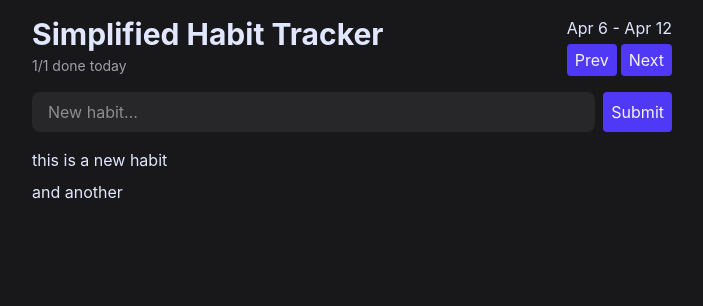
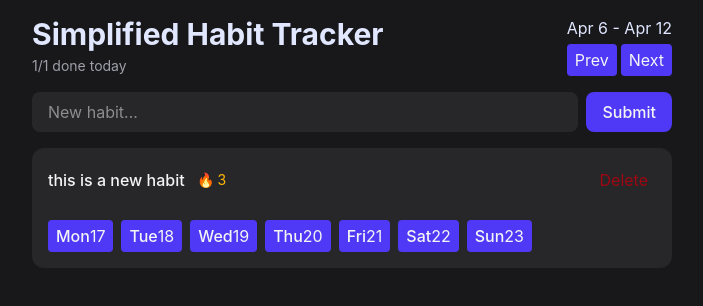
Before and after one commit to NotNotEvan/habit-tracker-template, a React (Vite) app: page / in a window 1280 px wide. Shown: the top 306 px of the page, without its empty margins (288-991 px from the left). Built offline with nearby package versions, Linux system fonts and the light colour scheme.

Commit message:
Add weekly habit grid and Button variants
- Extend Button with primary, secondary, and ghost-destructive variants
- Render a row of day buttons for each habit using date-fns
- Add tailwind-merge for composable button class names

```diff
--- a/package.json
+++ b/package.json
@@ -15,8 +15,10 @@
   },
   "dependencies": {
     "@tailwindcss/vite": "^4.3.3",
+    "date-fns": "^4.4.0",
     "react": "^19.2.8",
     "react-dom": "^19.2.8",
+    "tailwind-merge": "^3.6.0",
     "tailwindcss": "^4.3.3"
   },
   "devDependencies": {
--- a/src/components/Button.tsx
+++ b/src/components/Button.tsx
@@ -1,13 +1,33 @@
-import type { ReactNode } from 'react'
+import type { ComponentProps } from 'react'
+import { twMerge } from 'tailwind-merge'
 
-interface Props {
-  children: ReactNode
+type Variant = 'primary' | 'secondary' | 'ghost-destructive'
+interface Props extends ComponentProps<'button'> {
+  variant?: Variant
 }
 
-export function Button({ children }: Props) {
+export function Button({ variant = 'primary', className, ...props }: Props) {
   return (
-    <button className='rounded bg-indigo-600 px-2 py-1 transition-colors hover:bg-indigo-500 disabled:cursor-not-allowed disabled:opacity-30'>
-      {children}
-    </button>
+    <button
+      className={twMerge(
+        `rounded px-2 py-1 transition-colors disabled:cursor-not-allowed disabled:opacity-30`,
+        getVariantClassName(variant),
+        className
+      )}
+      {...props}
+    />
   )
 }
+
+function getVariantClassName(variant: Variant) {
+  switch (variant) {
+    case 'primary':
+      return 'bg-indigo-600 hover:bg-indigo-500'
+    case 'secondary':
+      return 'bg-zinc-700 hover:bg-zinc-600 text-zinc-400'
+    case 'ghost-destructive':
+      return 'hover:bg-red-800 text-red-800 hover:text-red-200'
+    default:
+      throw new Error(`Unknown variant: ${variant satisfies never}`)
+  }
+}
--- a/src/components/HabitForm.tsx
+++ b/src/components/HabitForm.tsx
@@ -8,7 +8,7 @@
         placeholder='New habit...'
         className='flex-1 rounded-lg bg-zinc-800 px-4 py-2 outline-none focus-visible:ring-2 focus-visible:ring-indigo-500'
       />
-      <Button>Submit</Button>
+      <Button className='rounded-lg px-4 py-2 font-medium'>Submit</Button>
     </form>
   )
 }
--- a/src/components/HabitList.tsx
+++ b/src/components/HabitList.tsx
@@ -1,5 +1,14 @@
+import { format, eachDayOfInterval, endOfWeek, startOfWeek } from 'date-fns'
+
+import { Button } from './Button'
+
+interface Habit {
+  id: string
+  name: string
+}
+
 export function HabitList() {
-  const habits = ['this is a new habit', 'and another']
+  const habits: Habit[] = [{ id: '1', name: 'this is a new habit' }]
 
   if (habits.length === 0) {
     return <p className='py-12 text-center text-zinc-500!'>No habits yet.</p>
@@ -7,9 +16,39 @@
 
   return (
     <div className='flex flex-col gap-2'>
-      {habits.map((habit, index) => (
-        <p key={index}>{habit}</p>
+      {habits.map((habit) => (
+        <HabitItem key={habit.id} habit={habit} />
       ))}
     </div>
   )
 }
+
+interface HabitItemProps {
+  habit: Habit
+}
+
+function HabitItem({ habit }: HabitItemProps) {
+  const visibleDates = eachDayOfInterval({
+    start: startOfWeek(new Date(), { weekStartsOn: 1 }),
+    end: endOfWeek(new Date(), { weekStartsOn: 1 })
+  })
+  return (
+    <div className='flex flex-col gap-3 rounded-xl bg-zinc-800 p-4'>
+      <div className='mb-3 flex items-center justify-between'>
+        <div className='flex items-center gap-3'>
+          <span className='font-medium'>{habit.name}</span>
+          <span className='text-sm text-amber-400'>🔥 3</span>
+        </div>
+        <Button variant='ghost-destructive'>Delete</Button>
+      </div>
+      <div className='flex gap-2'>
+        {visibleDates.map((date) => (
+          <Button key={date.toISOString()}>
+            <span className='font-medium'>{format(date, 'EEE')}</span>
+            <span>{format(date, 'd')}</span>
+          </Button>
+        ))}
+      </div>
+    </div>
+  )
+}
```
Also changed, not shown: 1 other file (tests, documents, lock files or other folders).
